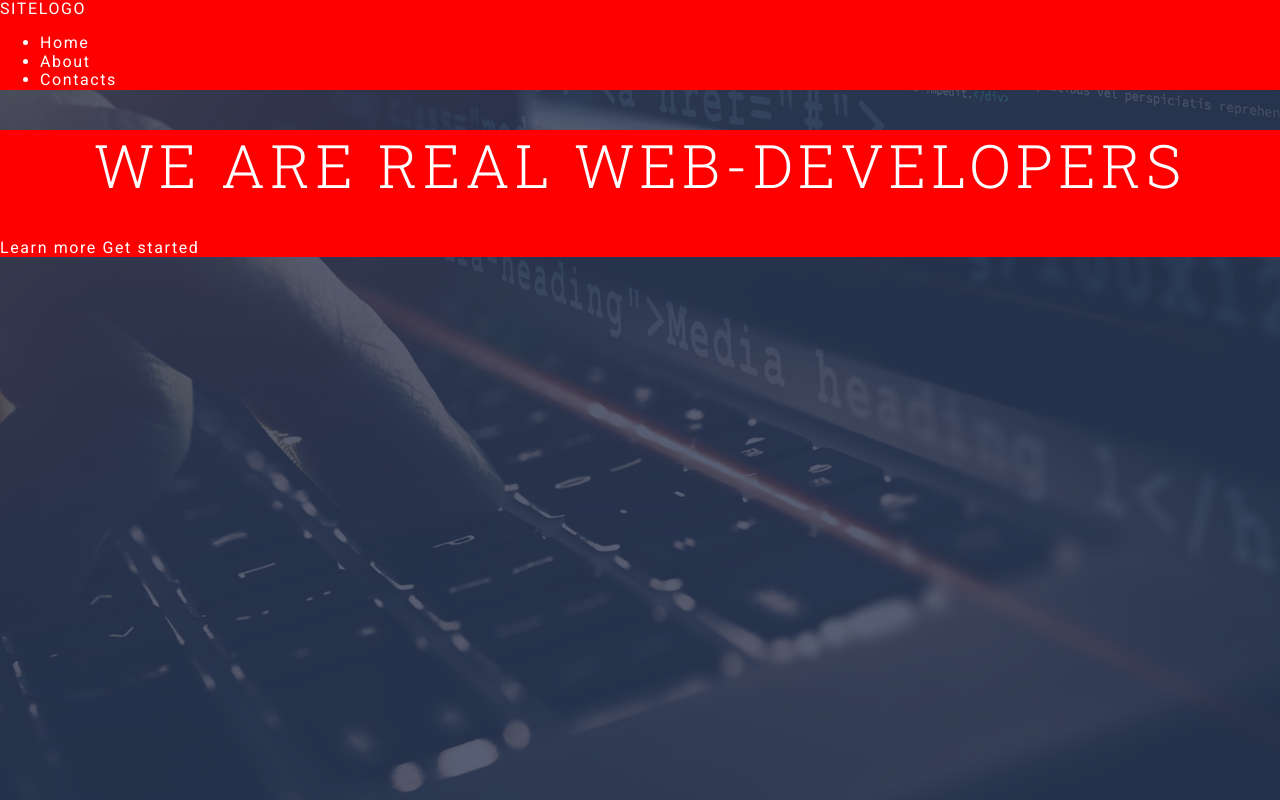
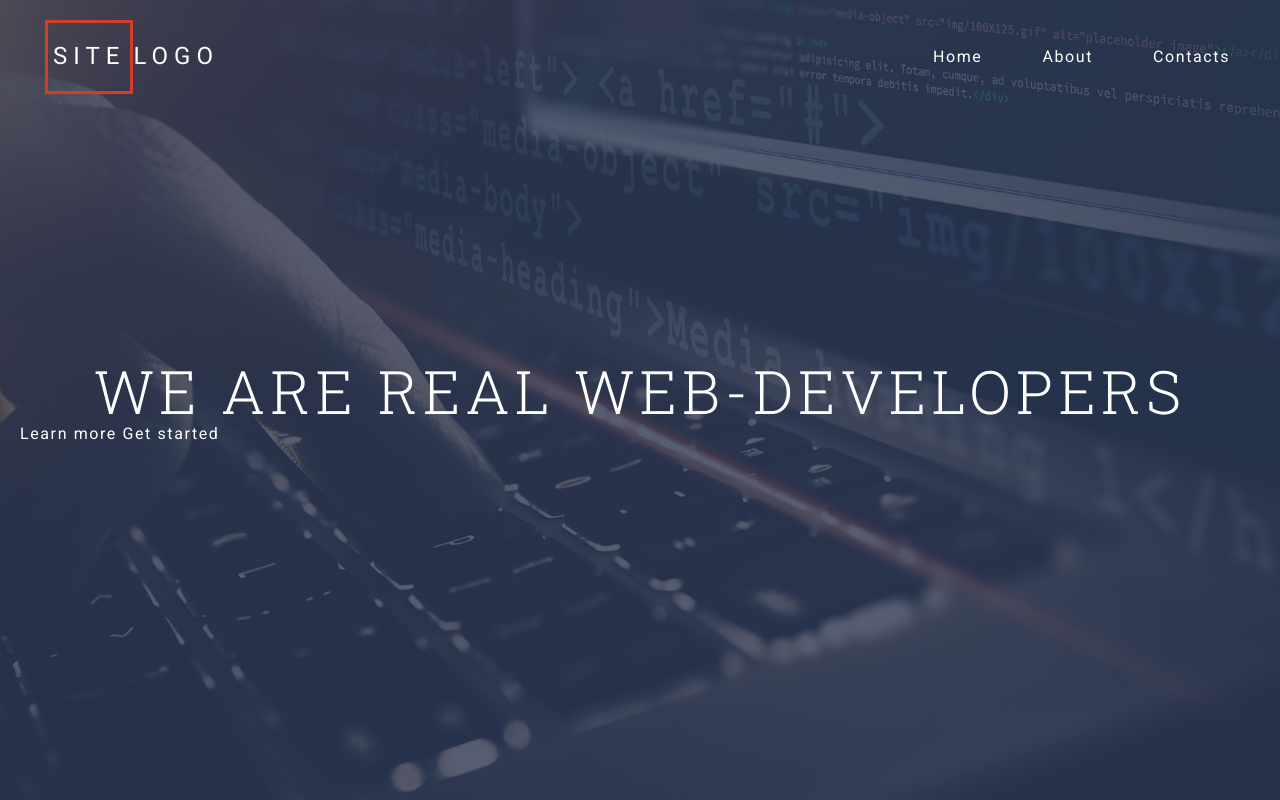
Before and after one commit to Uladzimir89/grit-template-Project.v2, a website: page index.html in a window 1280 px wide. Drawn offline with Linux system fonts and the light colour scheme.

Commit message:
по уроку №7

```diff
--- a/assets/css/style.css
+++ b/assets/css/style.css
@@ -32,6 +32,9 @@ a {
   background-repeat: no-repeat;
   background-position: center;
   background-size: cover;
+  padding: 100px 0;
+  display: grid;
+  align-content: center;
 }
 
 .header-overlay {
@@ -45,16 +48,73 @@ a {
 }
 
 .header-menu {
-  position: relative;
+  position: absolute;
   z-index: 1;
+  width: 100%;
+  /*background-color: red;*/
+}
+
+.header-menu__container {
+  display: grid;
+  grid-template-columns: auto 1fr;
+  align-items: center;
 }
 
 .header-menu__container,
 .header-content__container {
-  background: red;
+  max-width: 1340px;
+  padding-left: 20px;
+  padding-right: 20px;
+  margin: auto;
+}
+
+.header-logo {
+  font-size: 1.5rem;
+  letter-spacing: 6px;
+}
+
+.header-logo__link {
+  display: block;
+  padding: 20px;
+}
+
+.header-logo__accent {
+  border: 3px solid #d53d27;
+  display: inline-block;
+  padding: 20px 5px 20px 5px;
+  margin-left: 5px;
+}
+
+.header-navbar {
+}
+
+.header-navbar__btn {
+  display: none;
+}
+
+.header-navbar__list {
+  list-style: none;
+  margin: 0;
+  padding: 0;
+
+  display: grid;
+  grid-template-columns: repeat(auto-fit, minmax(50px, max-content));
+  justify-content: end;
+}
+
+.header-navbar__item {
+  margin: 0 10px;
+}
+
+.header-navbar__link {
+  padding: 20px;
 }
 
 .header-content {
   position: relative;
   z-index: 1;
 }
+
+.header-content__title {
+  margin: 0;
+}
```
